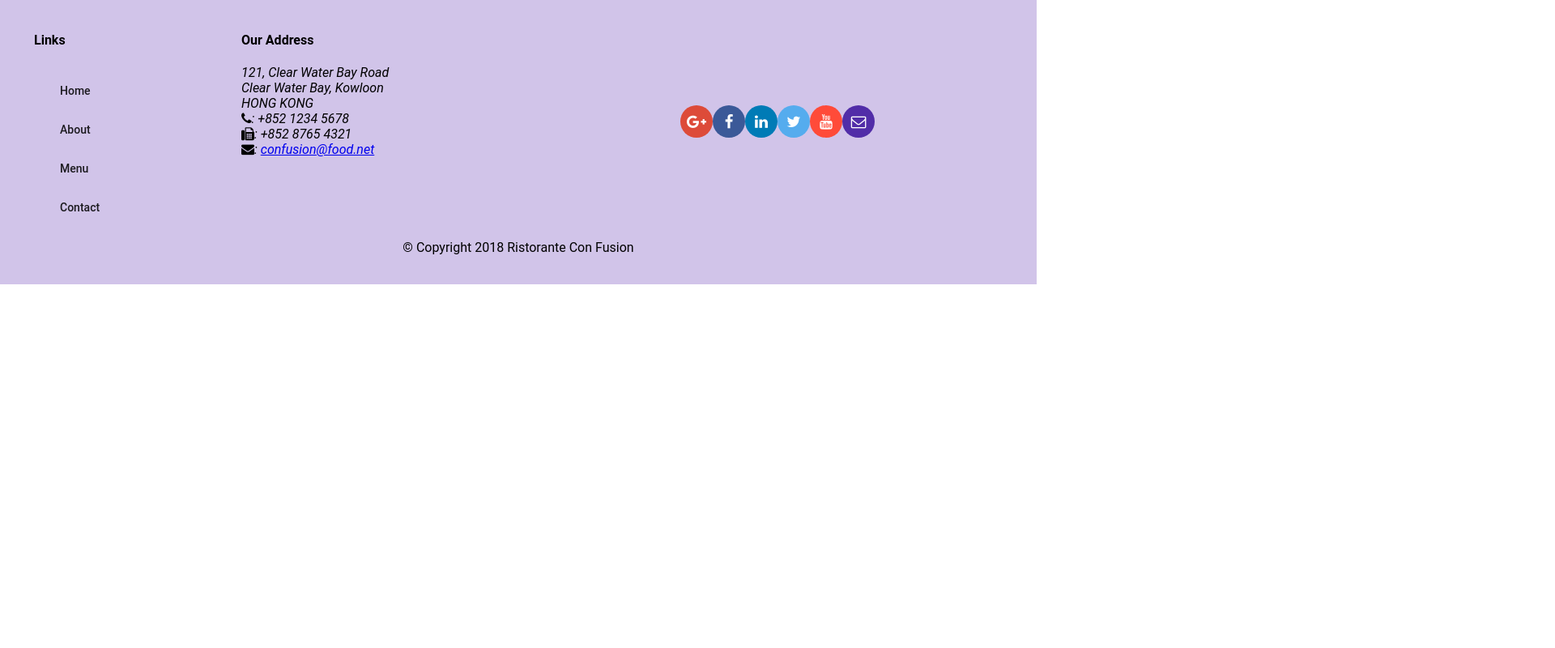
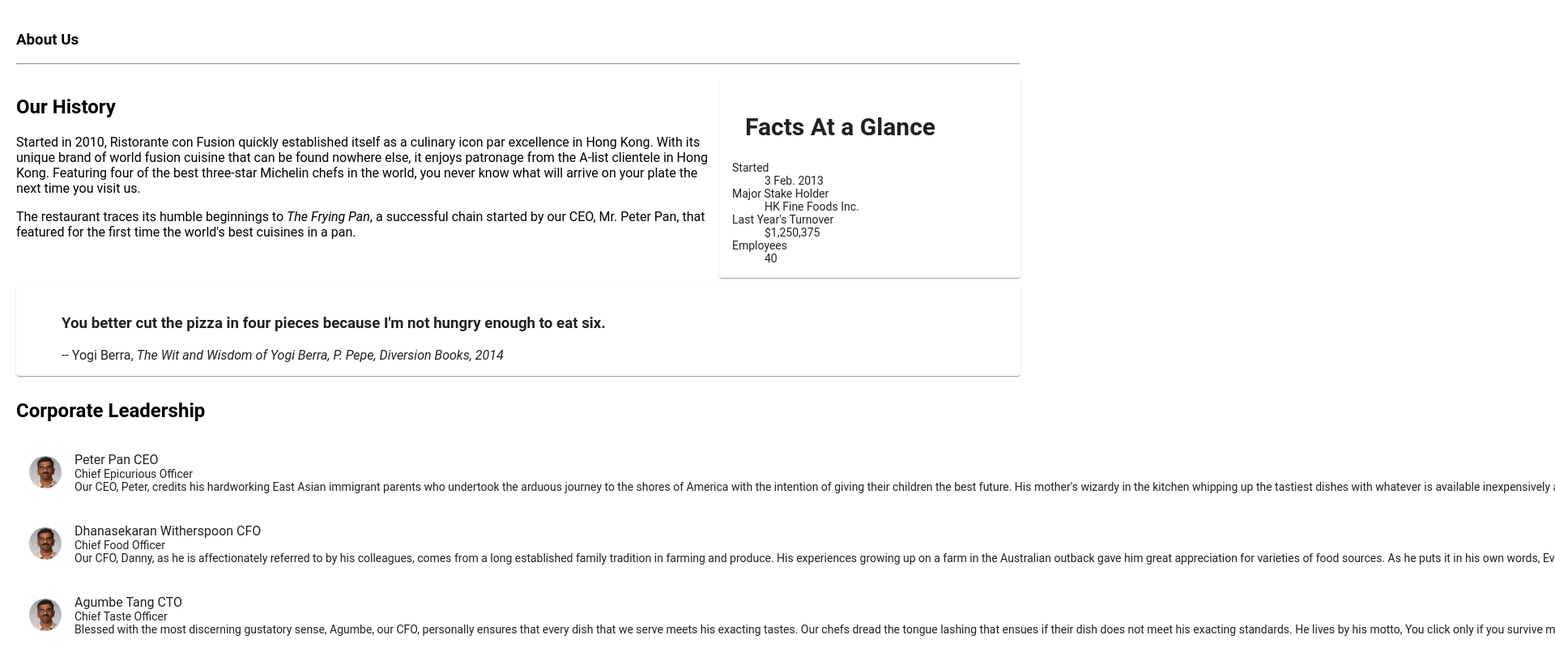
Before and after one commit to jay1499/angular, an Angular app: page /aboutus in a window 1280 px wide. Before the commit this address led to /. Shown: the part 340-1140 px from the top of the page at 81% size, 1920 px wide, since content can reach past the window. Before the commit the page ends 800 px from the top, so only its background shows below. Built offline with nearby package versions, Linux system fonts and the light colour scheme.

Commit message:
week 2 assignment

```diff
--- a/src/app/about/about.component.html
+++ b/src/app/about/about.component.html
@@ -1,3 +1,69 @@
-<p>
-  about works!
-</p>
+<div class="container"
+  fxLayout="column"
+  fxLayoutGap="10px">
+
+  <div fxFlex>
+    <div>
+        <h3>About Us</h3>
+        <hr>
+    </div>
+  </div>
+
+  <div fxFlex>
+    <div fxLayout="column" fxLayout.gt-sm="row">
+      <div fxFlex="70">
+        <h2>Our History</h2>
+        <p>Started in 2010, Ristorante con Fusion quickly established itself as a culinary icon par excellence in Hong Kong. With its unique brand of world fusion cuisine that can be found nowhere else, it enjoys patronage from the A-list clientele in Hong Kong.  Featuring four of the best three-star Michelin chefs in the world, you never know what will arrive on your plate the next time you visit us.</p>
+        <p>The restaurant traces its humble beginnings to <em>The Frying Pan</em>, a successful chain started by our CEO, Mr. Peter Pan, that featured for the first time the world's best cuisines in a pan.</p>
+      </div>
+      <div fxFlex="30">
+        <mat-card>
+          <mat-card-header>
+            <mat-card-title>
+            <h2>Facts At a Glance</h2>
+            </mat-card-title>
+          </mat-card-header>
+          <mat-card-content>
+            <dl>
+              <dt>Started</dt>
+              <dd>3 Feb. 2013</dd>
+              <dt>Major Stake Holder</dt>
+              <dd>HK Fine Foods Inc.</dd>
+              <dt>Last Year's Turnover</dt>
+              <dd>$1,250,375</dd>
+              <dt>Employees</dt>
+              <dd>40</dd>
+            </dl>
+          </mat-card-content>
+        </mat-card>
+      </div>
+    </div>
+  </div>
+
+  <div fxFlex>
+    <mat-card>
+      <blockquote>
+        <h3>You better cut the pizza in four pieces because
+            I'm not hungry enough to eat six.</h3>
+        <footer>-- Yogi Berra,
+          <cite>The Wit and Wisdom of Yogi Berra,
+            P. Pepe, Diversion Books, 2014</cite>
+        </footer>
+      </blockquote>
+    </mat-card>
+  </div>
+
+  <h2>Corporate Leadership</h2>
+  <div fxFlex>
+
+
+    <mat-list fxFlex>
+      <mat-list-item *ngFor="let l of leaders">
+        <img matListAvatar src={{l.image}} alt={{l.name}}>
+        <h1 matLine> {{l.name}} {{l.abbr}} </h1>
+        <p matLine> {{l.designation}}</p>
+        <p matLine>{{l.description}} </p>
+      </mat-list-item>
+    </mat-list>
+  </div>
+</div>
--- a/src/app/about/about.component.ts
+++ b/src/app/about/about.component.ts
@@ -1,4 +1,7 @@
 import { Component, OnInit } from '@angular/core';
+import { Leader } from '../shared/leader';
+import { LeaderService } from '../services/leader.service';
+import { LEADERS } from '../shared/leaders';
 
 @Component({
   selector: 'app-about',
@@ -7,9 +10,13 @@
 })
 export class AboutComponent implements OnInit {
 
-  constructor() { }
+  leaders: Leader[];
+
+  constructor(private leaderService:LeaderService) { }
 
   ngOnInit() {
+    this.leaders=this.leaderService.getLeaders();
   }
 
+
 }
--- a/src/app/app-routing/routes.ts
+++ b/src/app/app-routing/routes.ts
@@ -3,8 +3,8 @@
 import { MenuComponent } from '../menu/menu.component';
 import { DishdetailComponent } from '../dishdetail/dishdetail.component';
 import { HomeComponent } from '../home/home.component';
+import { ContactComponent } from '../contact/contact.component';
 import { AboutComponent } from '../about/about.component';
-import { ContactComponent } from '../contact/contact.component';
 
 export const routes: Routes = [
   { path: 'home',  component: HomeComponent },
@@ -12,4 +12,5 @@
   { path: '', redirectTo: '/home', pathMatch: 'full' },
   { path: 'dishdetail/:id', component: DishdetailComponent },
   { path: 'contactus',     component: ContactComponent },
+  { path: 'aboutus',    component: AboutComponent },
 ];
--- a/src/app/app.module.ts
+++ b/src/app/app.module.ts
@@ -22,6 +22,9 @@
 import { HomeComponent } from './home/home.component';
 import { ContactComponent } from './contact/contact.component';
 import { AppRoutingModule } from './app-routing/app-routing.module';
+import  { LeaderService } from './services/leader.service';
+import { PromotionService } from './services/promotion.service';
+
 
 @NgModule({
   declarations: [
@@ -33,7 +36,6 @@
     AboutComponent,
     HomeComponent,
     ContactComponent
-
   ],
   imports: [
     BrowserModule,
@@ -47,7 +49,7 @@
     AppRoutingModule
   ],
   providers: [
-    DishService],
+    DishService,PromotionService,LeaderService],
   bootstrap: [AppComponent]
 
 })
--- a/src/app/footer/footer.component.html
+++ b/src/app/footer/footer.component.html
@@ -10,7 +10,7 @@
         <h4>Links</h4>
         <mat-list>
           <mat-list-item><a mat-button routerLink='/home'>Home</a></mat-list-item>
-          <mat-list-item><a mat-button>About</a></mat-list-item>
+          <mat-list-item><a mat-button routerLink='/aboutus'>About</a></mat-list-item>
           <mat-list-item><a mat-button  routerLink='/menu'>Menu</a></mat-list-item>
           <mat-list-item><a mat-button  routerLink='/contactus'>Contact</a></mat-list-item>
         </mat-list>
--- a/src/app/header/header.component.html
+++ b/src/app/header/header.component.html
@@ -1,7 +1,7 @@
 <mat-toolbar color="primary">
   <span><img src="/assets/images/logo.png" height=30 width=41></span>
   <a mat-button routerLink="/home" routerLinkActive="active"><span class="fa fa-home fa-lg"></span> Home</a>
-  <a mat-button routerLinkActive="active"><span class="fa fa-info fa-lg"></span> About</a>
+  <a mat-button routerlink="/aboutus" routerLinkActive="active"><span class="fa fa-info fa-lg"></span> About</a>
   <a mat-button routerLink="/menu" routerLinkActive="active"><span class="fa fa-list fa-lg"></span> Menu</a>
   <a mat-button routerLink="/contactus" routerLinkActive="active" ><span class="fa fa-address-card fa-lg"></span> Contact</a>
 
--- a/src/app/home/home.component.html
+++ b/src/app/home/home.component.html
@@ -33,4 +33,19 @@
   </mat-card-content>
 </mat-card>
 
+<mat-card *ngIf="leader" fxFlex>
+  <mat-card-header>
+    <div mat-card-avatar></div>
+    <mat-card-title>
+      <h3>{{leader.name | uppercase}}</h3>
+    </mat-card-title>
+  </mat-card-header>
+  <img mat-card-image src={{leader.image}} alt={{leader.name}}>
+  <mat-card-content>
+    <p>{{leader.designation}}</p>
+    <p>{{leader.description}}
+    </p>
+  </mat-card-content>
+</mat-card>
+
 </div>
--- a/src/app/home/home.component.ts
+++ b/src/app/home/home.component.ts
@@ -3,6 +3,9 @@
 import { DishService } from '../services/dish.service';
 import { Promotion } from '../shared/promotion';
 import { PromotionService } from '../services/promotion.service';
+import  {LeaderService } from '../services/leader.service';
+import  {Leader } from '../shared/leader';
+
 
 
 @Component({
@@ -14,13 +17,16 @@
 
   dish: Dish;
   promotion: Promotion;
+   leader:Leader;
 
   constructor(private dishservice: DishService,
-    private promotionservice: PromotionService) { }
+    private promotionservice: PromotionService, private leaderservice:LeaderService) { }
 
   ngOnInit() {
     this.dish = this.dishservice.getFeaturedDish();
     this.promotion = this.promotionservice.getFeaturedPromotion();
+    this.leader=this.leaderservice.getFeaturedLeader();
+
   }
 
 
--- /dev/null
+++ b/src/app/services/leader.service.ts
@@ -0,0 +1,26 @@
+import { Injectable } from '@angular/core';
+import { Leader } from '../shared/leader';
+import { LEADERS } from '../shared/leaders';
+
+@Injectable({
+  providedIn: 'root'
+})
+export class LeaderService {
+
+  constructor() { }
+
+  getLeaders(): Leader[]
+  {
+    return LEADERS;
+  }
+
+  getLeader(id: string): Leader {
+    return LEADERS.filter((lead) => (lead.id === id))[0];
+  }
+
+  getFeaturedLeader(): Leader {
+    return LEADERS.filter((lead) => lead.featured)[0];
+  }
+
+
+}
--- /dev/null
+++ b/src/app/shared/leader.ts
@@ -0,0 +1,9 @@
+export class Leader{
+    id:string;
+    name:string;
+    image:string;
+    designation:string;
+    abbr:string;
+    featured:boolean;
+    description:string;
+}
--- /dev/null
+++ b/src/app/shared/leaders.ts
@@ -0,0 +1,45 @@
+import {Leader} from './leader';
+
+export const LEADERS: Leader[]=[
+    {
+        id: '0',
+        name: 'Peter Pan',
+        image: '/assets/images/alberto.png',
+        designation: 'Chief Epicurious Officer',
+        abbr: 'CEO',
+        featured: false,
+        // tslint:disable-next-line:max-line-length
+        description: 'Our CEO, Peter, credits his hardworking East Asian immigrant parents who undertook the arduous journey to the shores of America with the intention of giving their children the best future. His mother\'s wizardy in the kitchen whipping up the tastiest dishes with whatever is available inexpensively at the supermarket, was his first inspiration to create the fusion cuisines for which The Frying Pan became well known. He brings his zeal for fusion cuisines to this restaurant, pioneering cross-cultural culinary connections.'
+      },
+      {
+        id: '1',
+        name: 'Dhanasekaran Witherspoon',
+        image: '/assets/images/alberto.png',
+        designation: 'Chief Food Officer',
+        abbr: 'CFO',
+        featured: false,
+        // tslint:disable-next-line:max-line-length
+        description: 'Our CFO, Danny, as he is affectionately referred to by his colleagues, comes from a long established family tradition in farming and produce. His experiences growing up on a farm in the Australian outback gave him great appreciation for varieties of food sources. As he puts it in his own words, Everything that runs, wins, and everything that stays, pays!'
+      },
+      {
+        id: '2',
+        name: 'Agumbe Tang',
+        image: '/assets/images/alberto.png',
+        designation: 'Chief Taste Officer',
+        abbr: 'CTO',
+        featured: false,
+        // tslint:disable-next-line:max-line-length
+        description: 'Blessed with the most discerning gustatory sense, Agumbe, our CFO, personally ensures that every dish that we serve meets his exacting tastes. Our chefs dread the tongue lashing that ensues if their dish does not meet his exacting standards. He lives by his motto, You click only if you survive my lick.'
+      },
+      {
+        id: '3',
+        name: 'Alberto Somayya',
+        image: '/assets/images/alberto.png',
+        designation: 'Executive Chef',
+        abbr: 'EC',
+        featured: true,
+        // tslint:disable-next-line:max-line-length
+        description: 'Award winning three-star Michelin chef with wide International experience having worked closely with whos-who in the culinary world, he specializes in creating mouthwatering Indo-Italian fusion experiences. He says, Put together the cuisines from the two craziest cultures, and you get a winning hit! Amma Mia!'
+      }
+
+];
```
Also changed, not shown: 1 other file (tests, documents, lock files or other folders).
